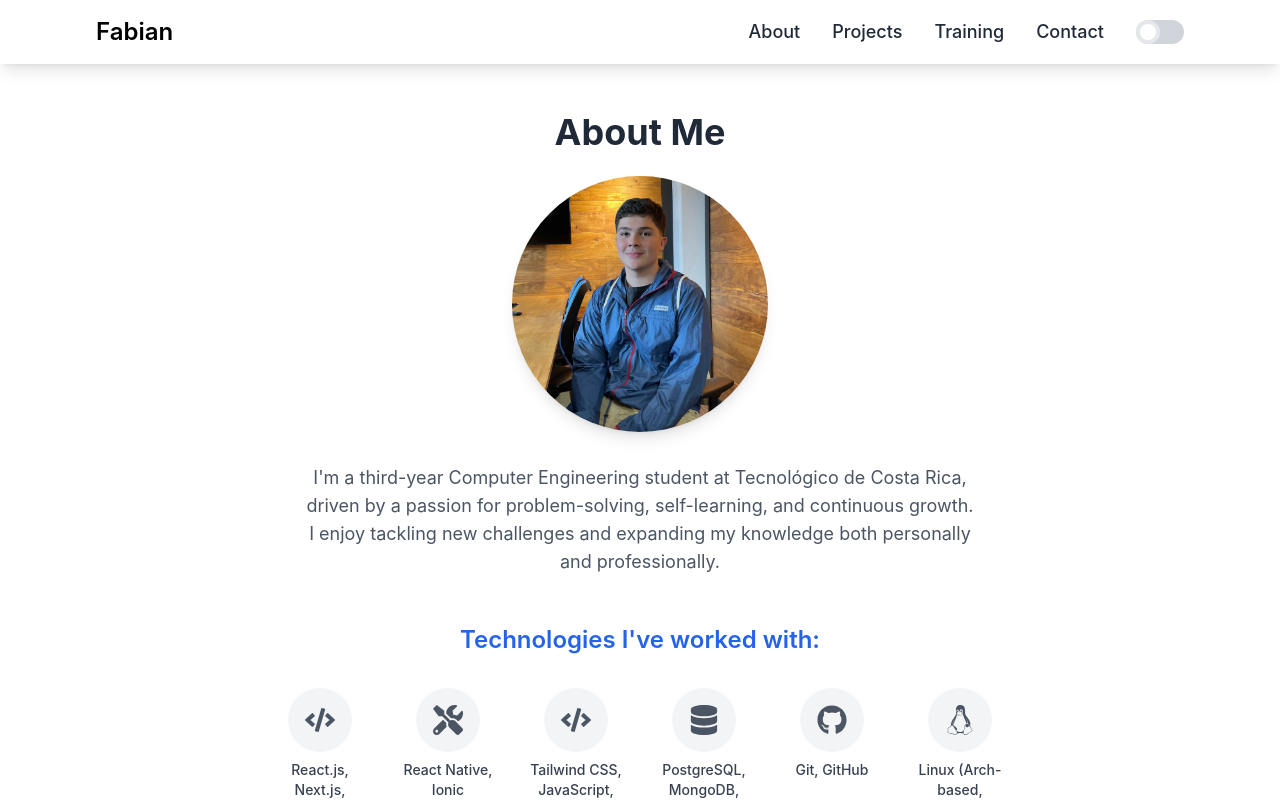
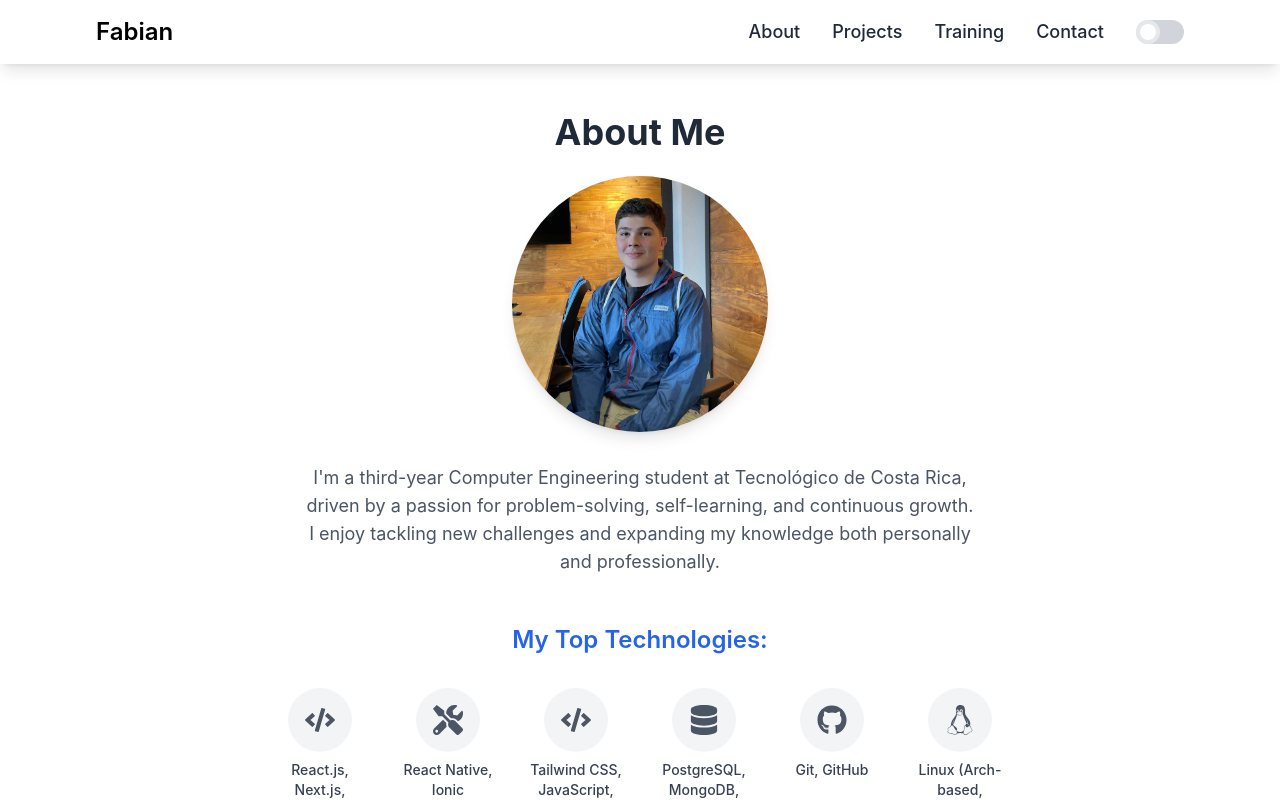
Before and after one commit to FabsCR/dev-portfolio-fabs, a Next.js app: page / in a window 1280 px wide. Shown: the top 800 px of the page. Built offline with nearby package versions, Linux system fonts and the light colour scheme; what @radix-ui/themes would draw is missing.

Commit message:
chore: change title in about section

```diff
--- a/src/components/About.tsx
+++ b/src/components/About.tsx
@@ -69,7 +69,7 @@ export function About() {
         transition={{ duration: 1, delay: 0.6 }}
       >
         <h3 className="text-2xl font-semibold text-blue-600 dark:text-blue-400 mb-8">
-          Technologies I&apos;ve worked with:
+          My Top Technologies:
         </h3>
         <div className="grid grid-cols-2 sm:grid-cols-3 lg:grid-cols-6 gap-8">
           {technologies.map((tech, index) => (
```
